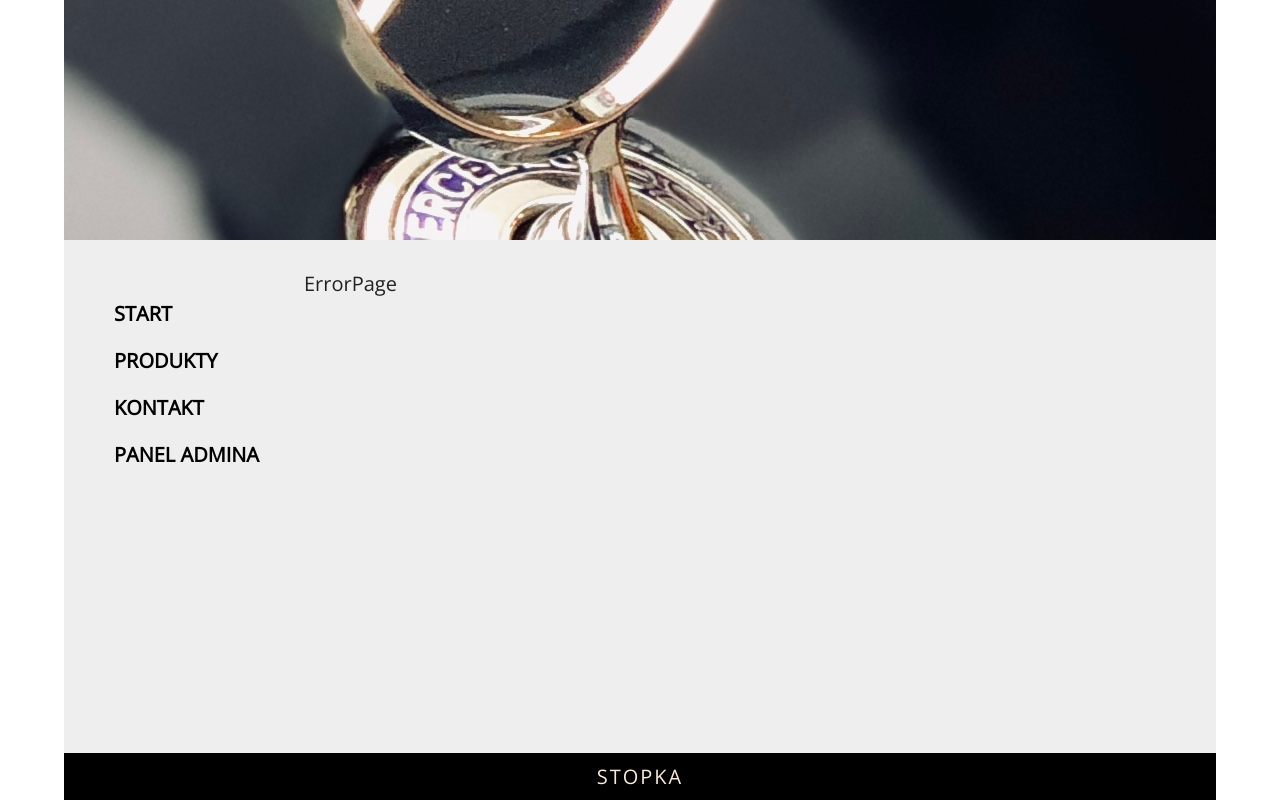
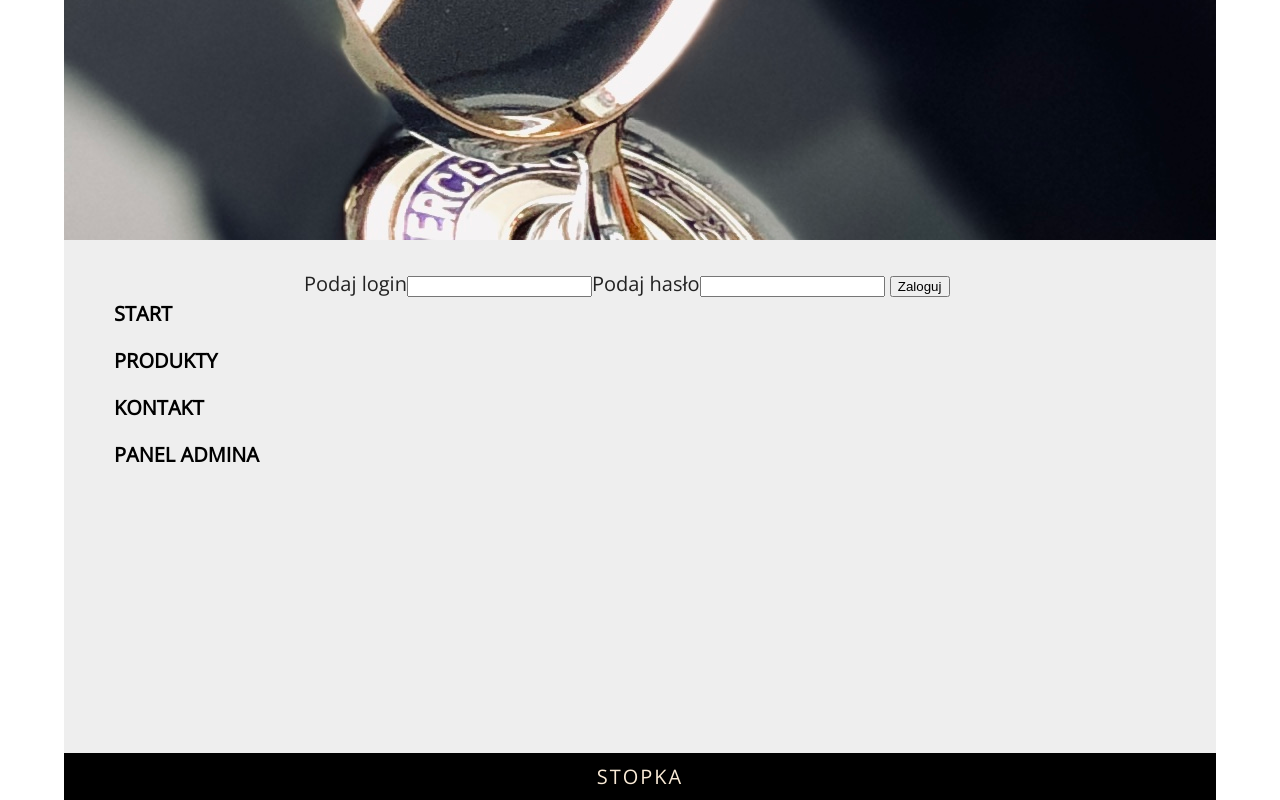
Before and after one commit to natalianowak1/SPA-routing, a React (Create React App) app: page /login in a window 1280 px wide. Built offline with nearby package versions, Linux system fonts and the light colour scheme.

Commit message:
handle admin panel. create login page.

```diff
--- a/src/layouts/Page.js
+++ b/src/layouts/Page.js
@@ -6,6 +6,7 @@ import ProductPage from '../pages/ProductPage';
 import ContactPage from '../pages/ContactPage';
 import AdminPage from '../pages/AdminPage';
 import ErrorPage from '../pages/ErrorPage';
+import LoginPage from '../pages/LoginPage';
 
 import '../styles/Page.css';
 
@@ -17,6 +18,7 @@ const Page = () => {
                 <Route path="/products" component={ProductPage}></Route>
                 <Route path="/contact" component={ContactPage}></Route>
                 <Route path="/admin" component={AdminPage}></Route>
+                <Route path="/login" component={LoginPage}></Route>
                 <Route component={ErrorPage}></Route>
             </Switch>
         </React.Fragment>
--- a/src/pages/AdminPage.js
+++ b/src/pages/AdminPage.js
@@ -1,8 +1,13 @@
 import React from 'react';
+import { Route, Redirect } from 'react-router-dom';
+
+const permission = false;
 
 const AdminPage = () => {
     return (
-        <div>Panel Admina</div>
+        <Route render={() => (
+            permission ? (<h3> Panel admina - dzień dobry </h3>) : (<Redirect to="/login" />)
+        )} />
     );
 }
 
--- a/src/pages/ErrorPage.js
+++ b/src/pages/ErrorPage.js
@@ -2,7 +2,7 @@ import React from 'react';
 
 const ErrorPage = () => {
     return (
-        <div>ErrorPage</div>
+        <div>Nie ma takiej strony</div>
     );
 }
 
--- /dev/null
+++ b/src/pages/LoginPage.js
@@ -0,0 +1,13 @@
+import React from 'react';
+
+const LoginPage = () => {
+    return (
+        <div>
+            <label htmlFor="">Podaj login<input type="text" /></label>
+            <label htmlFor="">Podaj hasło<input type="text" /> </label>
+            <button>Zaloguj</button>
+        </div>
+    );
+}
+
+export default LoginPage;
```
